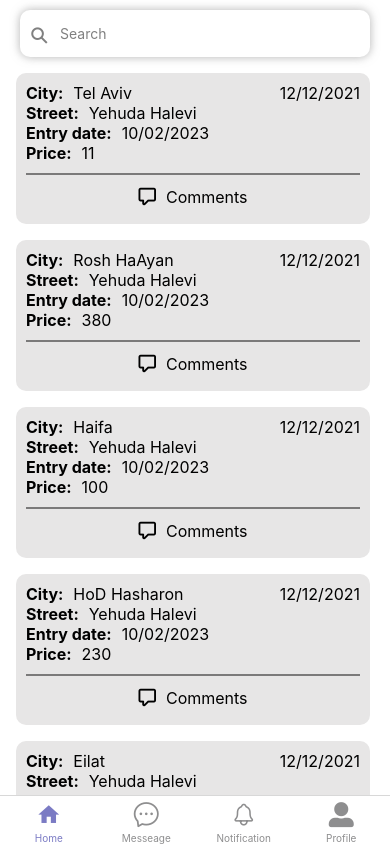
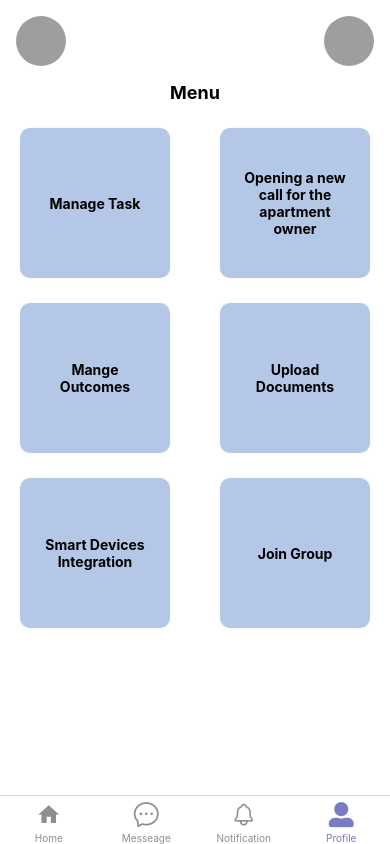
Before and after one commit to LiorGibor/full-share-room, a React Native app in the folder client/: screen /FoodBottomTabs in a window 390 px wide. Built offline with nearby package versions, Linux system fonts and the light colour scheme; grey boxes are pictures that could not be loaded.

Commit message:
Commit (client)

```diff
--- a/client/src/Component/PasswordComponent.js
+++ b/client/src/Component/PasswordComponent.js
@@ -1,15 +1,5 @@
 import React, { useState } from "react";
-import {
-  SafeAreaView,
-  ScrollView,
-  StatusBar,
-  StyleSheet,
-  Text,
-  useColorScheme,
-  Image,
-  TouchableOpacity,
-  View,
-} from "react-native";
+import { StyleSheet, View } from "react-native";
 import { TextInput } from "react-native-paper";
 import Theme from "../../src/Constants/Theme";
 export default function PasswordComponent({
@@ -19,7 +9,6 @@ export default function PasswordComponent({
   icon,
   keyboardType,
 }) {
-  const [text, setText] = useState("");
   const [passwordVisible, setPasswordVisible] = useState(true);
   return (
     <View>
@@ -39,7 +28,7 @@ export default function PasswordComponent({
         right={
           <TextInput.Icon
             name={passwordVisible ? "eye" : "eye-off"}
-            // onPress={() => setPasswordVisible(!passwordVisible)}
+            onPress={() => setPasswordVisible(!passwordVisible)}
           />
         }
       />
--- a/client/src/Navigation/FoodBottomTabs.js
+++ b/client/src/Navigation/FoodBottomTabs.js
@@ -18,7 +18,7 @@ function FoodBottomTabs({ route }) {
   return (
     <Tab.Navigator
       //First screen will be home all the time
-      initialRouteName="Home"
+      initialRouteName="Profile"
       screenOptions={{
         tabBarActiveTintColor: Theme.primary,
         headerShown: false,
--- a/client/src/Screen/Auth/Login.js
+++ b/client/src/Screen/Auth/Login.js
@@ -1,5 +1,4 @@
 import React, { useState, useEffect } from "react";
-import { HelperText } from "react-native-paper";
 import {
   SafeAreaView,
   StyleSheet,
--- a/client/src/Screen/Profile/ProfileScreen.js
+++ b/client/src/Screen/Profile/ProfileScreen.js
@@ -7,8 +7,6 @@ import {
   View,
   TouchableOpacity,
 } from "react-native";
-import Feather from "@expo/vector-icons/Feather";
-// import ManageTasks from "./Functions/ManageTasks";
 
 export default function ProfileScreen({ navigation }) {
   const handleNavigate = (screen) => {
```
Also changed, not shown: 1 other file (tests, documents, lock files or other folders).
